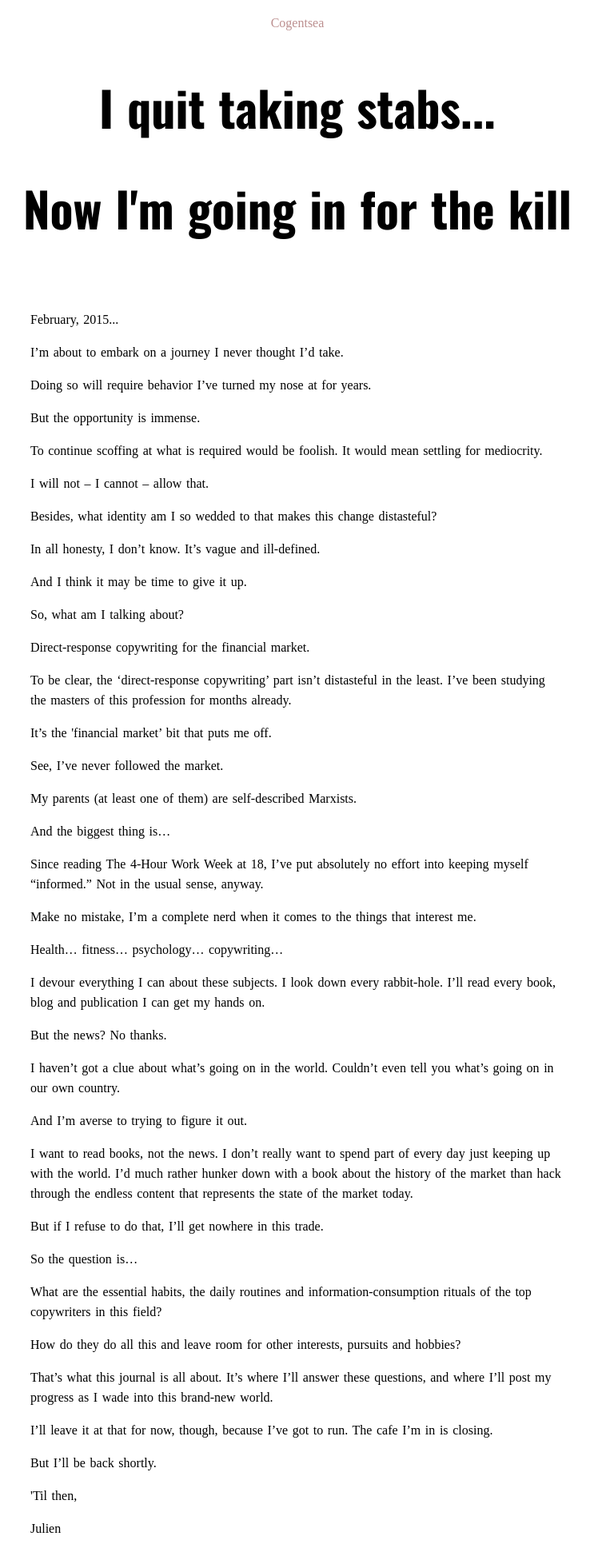
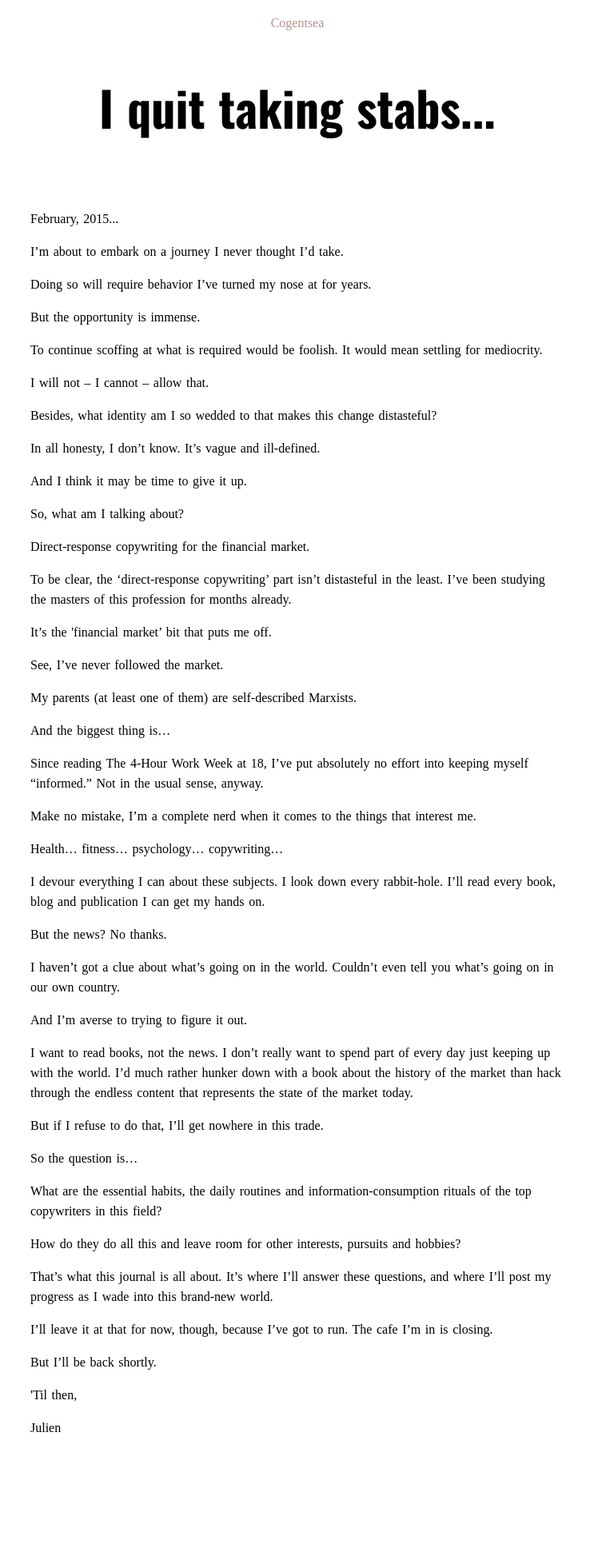
Before and after one commit to jacksoncusick/cogentsea, a Jekyll site: the page built from _posts/2015-10-24-tester.html, in a window 1280 px wide. Shown: the whole page at 80% size, without its empty margins (268-1011 px from the left). Built offline with Jekyll 4.4.1, drawn with Linux system fonts in a browser that asks for light colours; some web fonts are replaced; after the commit the page ends 1830 px from its top, so only the background shows below that.

Commit message:
Update 2015-10-24-tester.html

```diff
--- a/_posts/2015-10-24-tester.html
+++ b/_posts/2015-10-24-tester.html
@@ -4,8 +4,7 @@ title: Where I'm Going
 excerpt: The start of a long journey...
 ---
 
-<h1>I quit taking stabs...</h1>
-<h1>Now I'm going in for the kill</h1>
+<h1>I quit taking stabs...<br></h1>
 
 <br />
 
```
